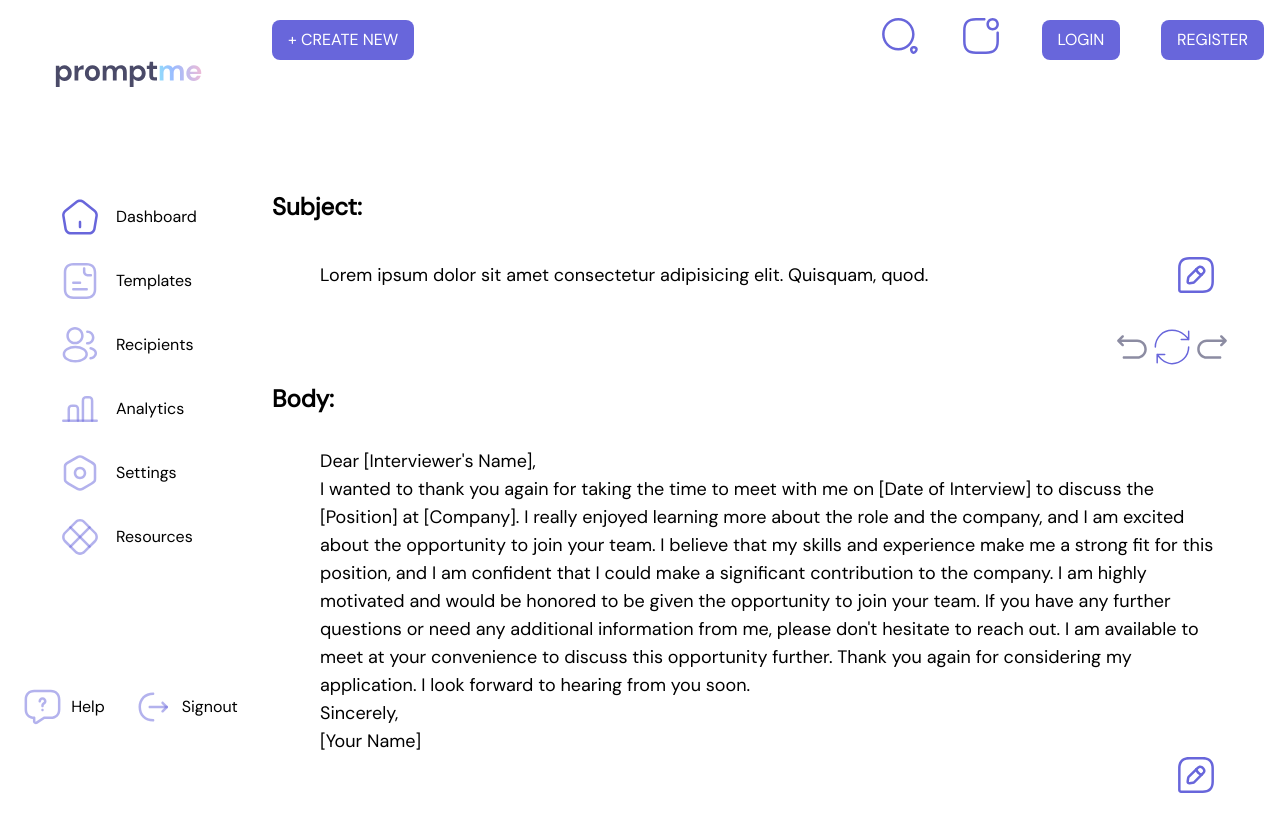
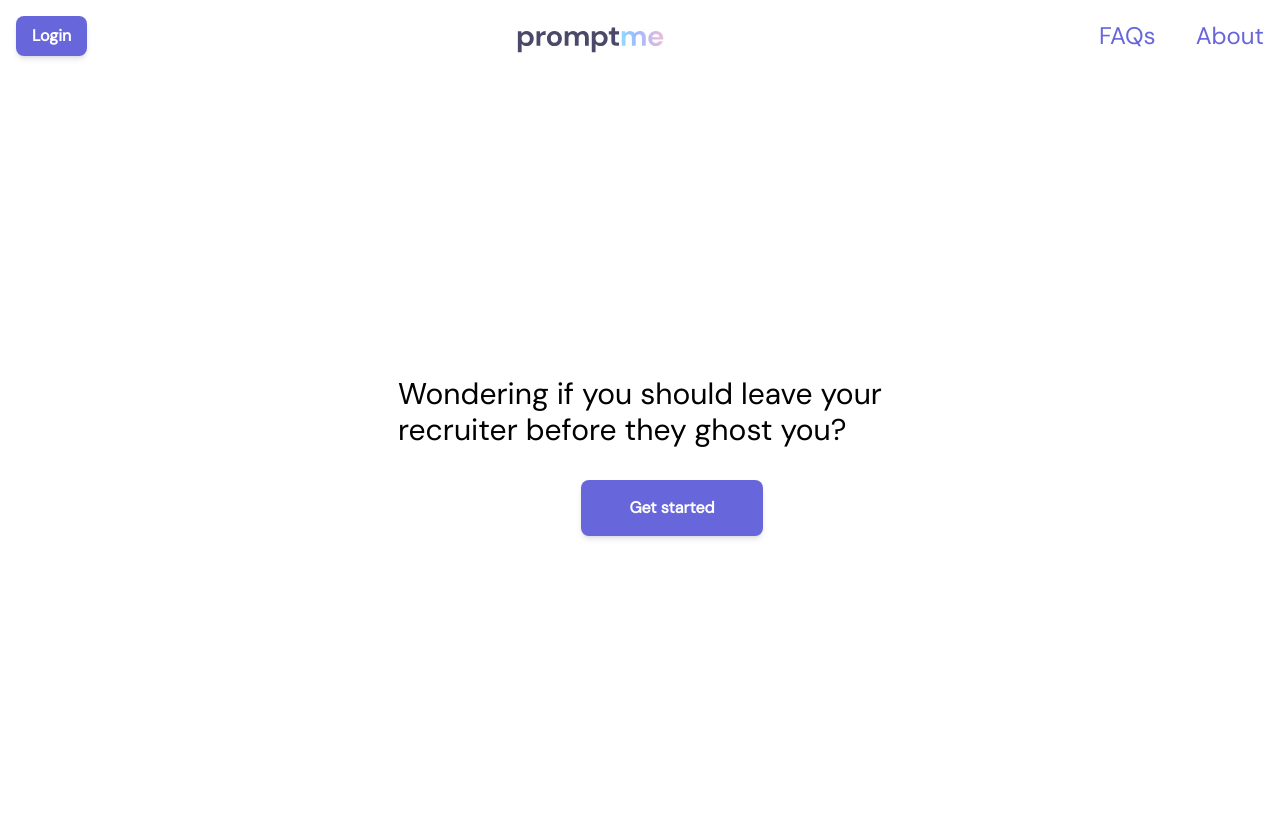
Before and after one commit to Co-Lab-You-Belong-in-Tech/PromptMe, a React (Vite) app: page / in a window 1280 px wide. Shown: the top 832 px of the page. Before the commit the page ends 800 px from the top, so only its background shows below. Built offline with nearby package versions, Linux system fonts and the light colour scheme.

Commit message:
Link welcome page to dashboard

```diff
--- a/src/App.jsx
+++ b/src/App.jsx
@@ -21,8 +21,8 @@ const App = () => {
         <Routes>
           <Route path='about' element={<About />} />
           <Route path='faqs' element={<Faqs />} />
-          <Route path='welcome' element={<Welcome />} />
-          <Route path='/' element={<Dashboard />} />
+          <Route path='/' element={<Welcome />} />
+          <Route path='dashboard' element={<Dashboard />} />
           <Route path='templates' element={<Templates />} />
           <Route path='recipients' element={<Recipients />} />
           <Route path='analytics' element={<Analytics />} />
--- a/src/components/pages/Welcome.jsx
+++ b/src/components/pages/Welcome.jsx
@@ -1,5 +1,6 @@
 import Button from '../elements/Button'
 import Header from '../elements/Header';
+import { useNavigate, Link } from "react-router-dom";
 
 export const Welcome = () => {
   return (
@@ -9,7 +10,10 @@ export const Welcome = () => {
         <h1>
           Wondering if you should leave your <br></br> recruiter before they ghost you?
         </h1>
-        <Button className='w-2/6 py-4 m-8'> Get started</Button>
+        <Link to="/Dashboard">
+        <Button type="button"
+          className='w-40 py-4 m-8'> Get started</Button>
+        </Link>
       </div>
     </section>
   )
```
